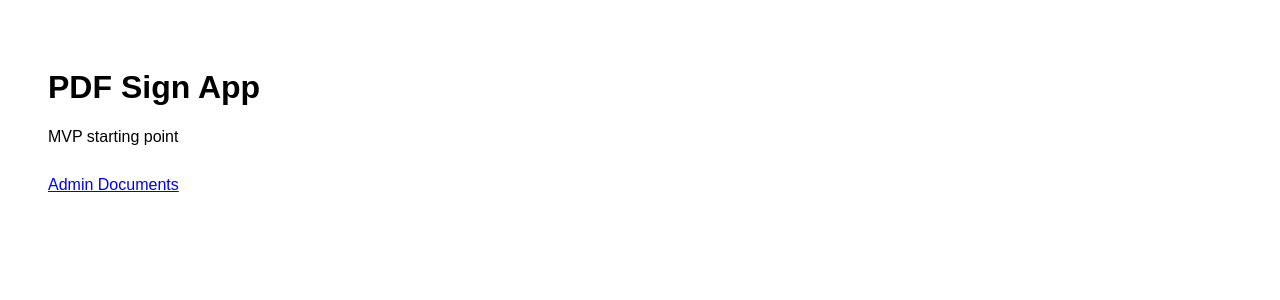
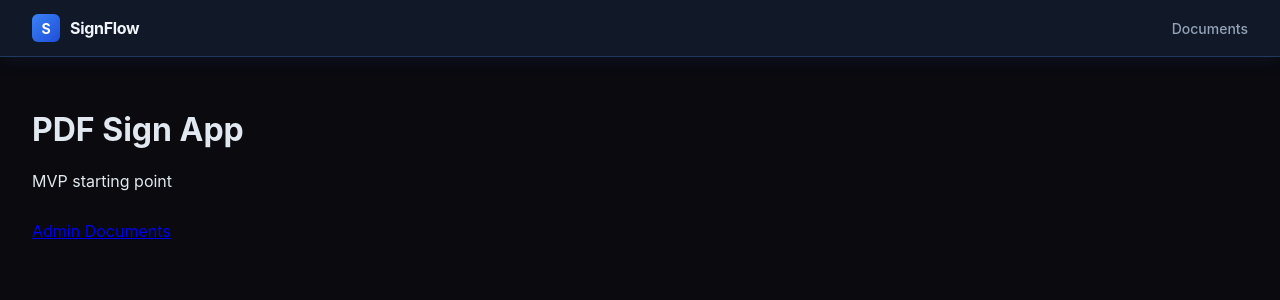
Before and after one commit to besmartaico/pdf-sign-app, a Next.js app: page / in a window 1280 px wide. Shown: the top 300 px of the page. Built offline with nearby package versions, Linux system fonts and the light colour scheme.

Commit message:
Add dark theme layout with nav, black/grey/blue design system

```diff
--- a/app/layout.tsx
+++ b/app/layout.tsx
@@ -10,8 +10,42 @@ export default function RootLayout({
 }) {
   return (
     <html lang="en">
-      <body style={{ fontFamily: "Arial, sans-serif", padding: "40px" }}>
-        {children}
+      <body style={{
+        fontFamily: "'Inter', 'Segoe UI', Arial, sans-serif",
+        margin: 0,
+        padding: 0,
+        background: "#0a0a0f",
+        color: "#e2e8f0",
+        minHeight: "100vh"
+      }}>
+        <nav style={{
+          background: "#111827",
+          borderBottom: "1px solid #1e3a5f",
+          padding: "0 32px",
+          height: "56px",
+          display: "flex",
+          alignItems: "center",
+          justifyContent: "space-between",
+          position: "sticky",
+          top: 0,
+          zIndex: 100,
+          boxShadow: "0 1px 20px rgba(59,130,246,0.1)"
+        }}>
+          <div style={{ display: "flex", alignItems: "center", gap: "10px" }}>
+            <div style={{
+              width: "28px", height: "28px", background: "linear-gradient(135deg,#3b82f6,#1d4ed8)",
+              borderRadius: "6px", display: "flex", alignItems: "center", justifyContent: "center",
+              fontSize: "14px", fontWeight: 700, color: "#fff"
+            }}>S</div>
+            <span style={{ fontWeight: 700, fontSize: "16px", color: "#f1f5f9", letterSpacing: "-0.3px" }}>SignFlow</span>
+          </div>
+          <div style={{ display: "flex", gap: "24px" }}>
+            <a href="/admin/documents" style={{ color: "#94a3b8", textDecoration: "none", fontSize: "14px", fontWeight: 500 }}>Documents</a>
+          </div>
+        </nav>
+        <main style={{ padding: "32px" }}>
+          {children}
+        </main>
       </body>
     </html>
   )
```
